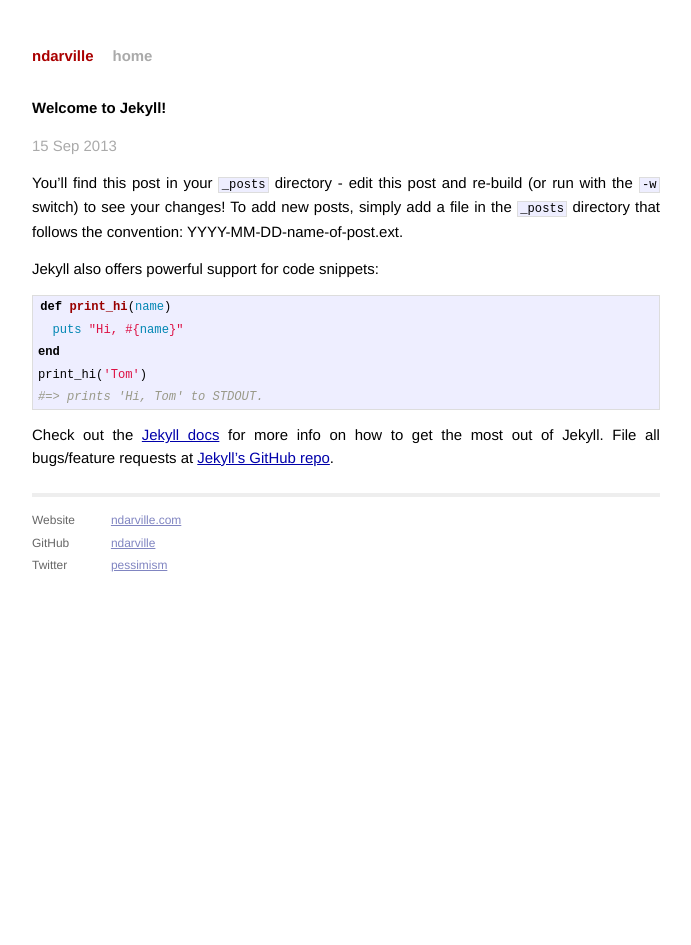
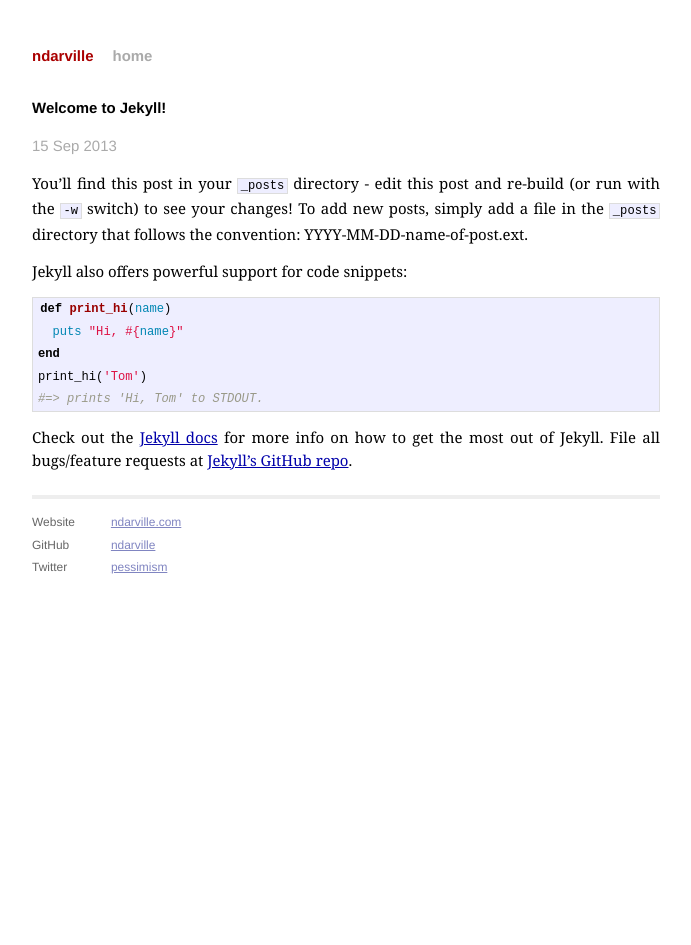
Before and after one commit to ndarville/ndarville.github.io, a Jekyll site: the page built from _posts/2013-09-15-welcome-to-jekyll.markdown, in a window 1280 px wide. Shown: the whole page, without its empty margins (294-985 px from the left). Built offline with Jekyll 4.4.1, drawn with Linux system fonts in a browser that asks for light colours; Markdown is read by kramdown in place of the engine named in the settings.

Commit message:
Georgia as post font

```diff
--- a/css/main.css
+++ b/css/main.css
@@ -128,6 +128,10 @@
 /*****************************************************************************/
 
 /* standard */
+.post {
+  font-family: Georgia;
+}
+
 .post pre {
   border: 1px solid #ddd;
   background-color: #eef;
```
